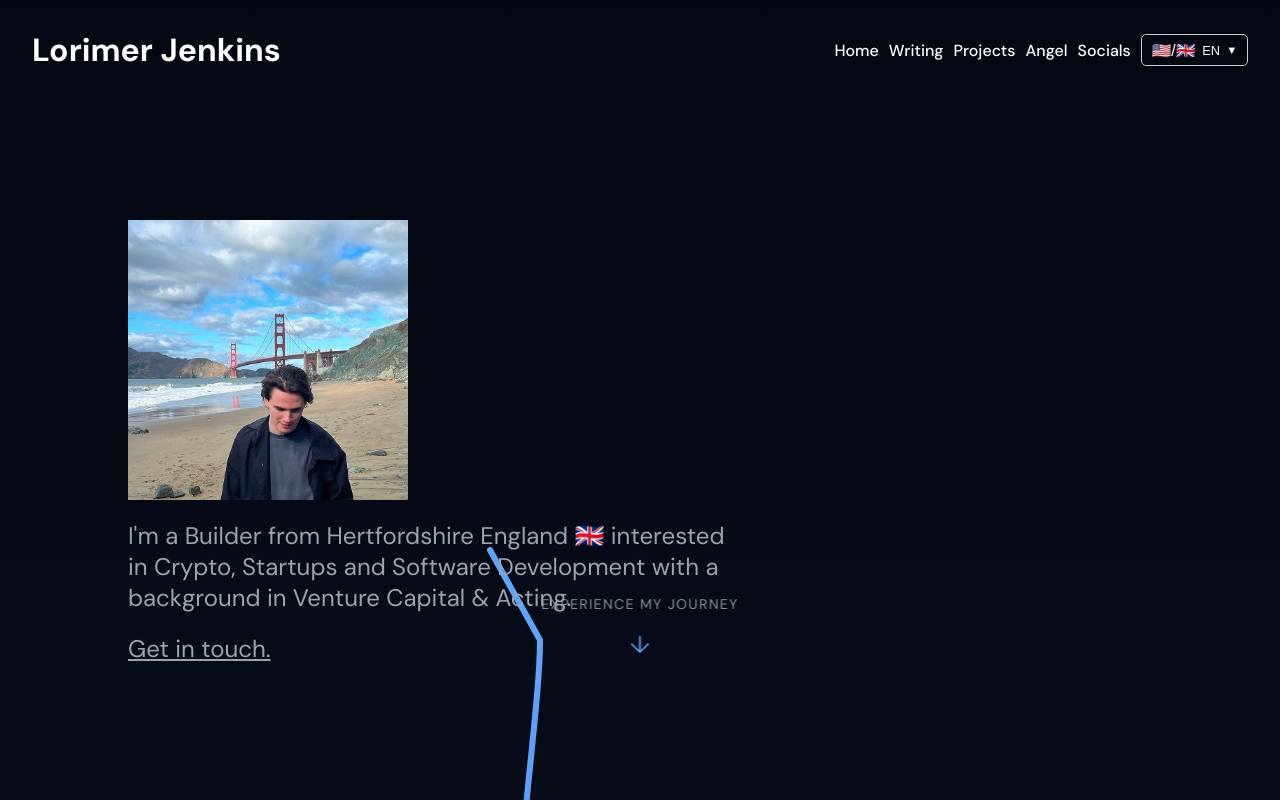
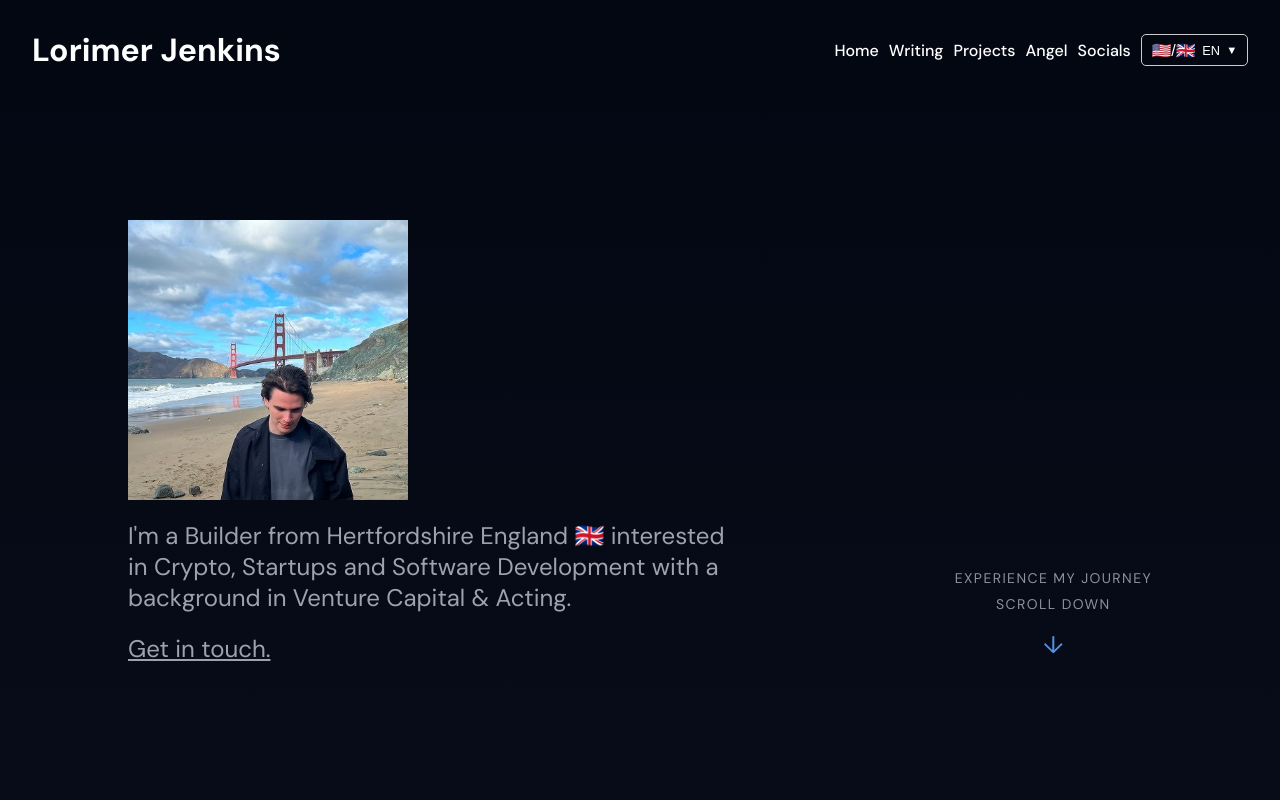
Before and after one commit to LorimerJenkins/personal-website, a Next.js app: page / in a window 1280 px wide. Shown: the top 800 px of the page. Built offline with nearby package versions, Linux system fonts and the light colour scheme.

Commit message:
fix: scroll down

```diff
--- a/src/app/home/TimelineContent/TimelineContent.module.css
+++ b/src/app/home/TimelineContent/TimelineContent.module.css
@@ -46,12 +46,13 @@
   justify-content: center;
 }
 
-/* Scroll Indicator */
+/* Scroll Indicator - positioned on the right */
 .scrollIndicator {
   position: absolute;
   bottom: 3rem;
-  left: 50%;
-  transform: translateX(-50%);
+  right: 8rem;
+  left: auto;
+  transform: none;
   display: flex;
   flex-direction: column;
   align-items: center;
@@ -270,6 +271,7 @@
 
   .scrollIndicator {
     bottom: 2rem;
+    right: 2rem;
   }
 
   .birthYearContent {
--- a/src/app/home/TimelineContent/TimelineContent.tsx
+++ b/src/app/home/TimelineContent/TimelineContent.tsx
@@ -43,6 +43,7 @@ function TimelineContent({
         {/* Scroll down indicator */}
         <div className={styles.scrollIndicator}>
           <div className={styles.scrollText}>Experience my journey</div>
+          <div className={styles.scrollText}>Scroll down</div>
           <div className={styles.scrollArrow}>↓</div>
         </div>
       </div>
--- a/src/app/home/TimelineWavyLine/TimelineWavyLine.tsx
+++ b/src/app/home/TimelineWavyLine/TimelineWavyLine.tsx
@@ -82,42 +82,32 @@ function TimelineWavyLine({
 }: TimelineWavyLineProps) {
   const pathRef = useRef<SVGPathElement>(null);
   const [smoothIndicatorPos, setSmoothIndicatorPos] = useState({
-    x: 250,
-    y: heroHeight * 0.75,
+    x: 550,
+    y: heroHeight + heightPerSection * 0.5,
   });
   const animationFrameRef = useRef<number | undefined>(undefined);
 
   const generateControlPoints = () => {
     const points: number[][] = [];
-    const centerX = 400;
 
     const leftLineX = 250;
     const rightLineX = 550;
 
-    // START - Begin from hero area
-    const heroStartY = heroHeight * 0.75;
-    points.push([leftLineX, heroStartY]);
+    // START - Begin from the first year section (index 0)
+    // First year (index 0) content is on left, so line is on right
+    const firstYearY = heroHeight + heightPerSection * 0.5;
+    points.push([rightLineX, firstYearY]);
 
-    // Process each section with ONE smooth turning point
-    for (let index = 1; index < timelineData.length - 1; index++) {
+    // Process each section - line goes through the middle of each year
+    for (let index = 1; index < timelineData.length; index++) {
       const contentIsLeft = index % 2 === 0;
+      // Line is on the opposite side of content
       const lineX = contentIsLeft ? rightLineX : leftLineX;
 
-      // Single point in middle of each section for smooth river flow
-      const sectionMidY = heroHeight + (index - 0.5) * heightPerSection;
+      // Point in middle of each section
+      const sectionMidY = heroHeight + (index + 0.5) * heightPerSection;
       points.push([lineX, sectionMidY]);
     }
-
-    // END - Stop BEFORE the birth year (2003) badge
-    const lastRegularIndex = timelineData.length - 2;
-    const lastContentIsLeft = lastRegularIndex % 2 === 0;
-    const lastLineX = lastContentIsLeft ? rightLineX : leftLineX;
-    const birthYearTopY =
-      heroHeight + (timelineData.length - 2) * heightPerSection;
-
-    // Curve to center and stop well before badge (150px before)
-    points.push([lastLineX, birthYearTopY - 50]);
-    points.push([centerX, birthYearTopY + 20]); // Stop before badge
 
     return points;
   };
@@ -127,13 +117,14 @@ function TimelineWavyLine({
 
   // Calculate indicator position on smooth curve
   const getPointOnSmoothCurve = () => {
-    if (!pathRef.current) return { x: 250, y: heroHeight * 0.75 };
+    if (!pathRef.current)
+      return { x: 550, y: heroHeight + heightPerSection * 0.5 };
 
     try {
       const pathLength = pathRef.current.getTotalLength();
 
       // Find the point on the path that's closest to our target Y position
-      let bestPoint = { x: 400, y: heroHeight };
+      let bestPoint = { x: 550, y: heroHeight };
       let closestDistance = Infinity;
 
       // Sample the path to find the point closest to targetY
@@ -153,7 +144,7 @@ function TimelineWavyLine({
 
       return bestPoint;
     } catch {
-      return { x: 400, y: targetY };
+      return { x: 550, y: targetY };
     }
   };
 
@@ -192,9 +183,8 @@ function TimelineWavyLine({
 
   const indicatorPos = smoothIndicatorPos;
 
-  // Check if indicator should be hidden (when near/past birth year)
-  const birthYearY = heroHeight + (timelineData.length - 2) * heightPerSection;
-  const shouldHideIndicator = targetY >= birthYearY - 50;
+  // Only show indicator when scrolled past the hero section
+  const shouldShowIndicator = targetY >= heroHeight;
 
   return (
     <div className={styles.container}>
@@ -243,8 +233,8 @@ function TimelineWavyLine({
           clipPath="url(#progressClip)"
         />
 
-        {/* Indicator at end of blue line - hide when near birth year */}
-        {!shouldHideIndicator && (
+        {/* Indicator at end of blue line - only show after hero section */}
+        {shouldShowIndicator && (
           <g transform={`translate(${indicatorPos.x}, ${indicatorPos.y})`}>
             {/* Outer glow */}
             <circle r="50" fill="#3B82F6" opacity="0.15" filter="blur(12px)" />
@@ -252,7 +242,7 @@ function TimelineWavyLine({
             {/* White border circle */}
             <circle r="40" fill="white" stroke="#3B82F6" strokeWidth="4" />
 
-            {/* Eoji */}
+            {/* Emoji */}
             <text textAnchor="middle" dominantBaseline="central" fontSize="32">
               {currentEmoji}
             </text>
```
